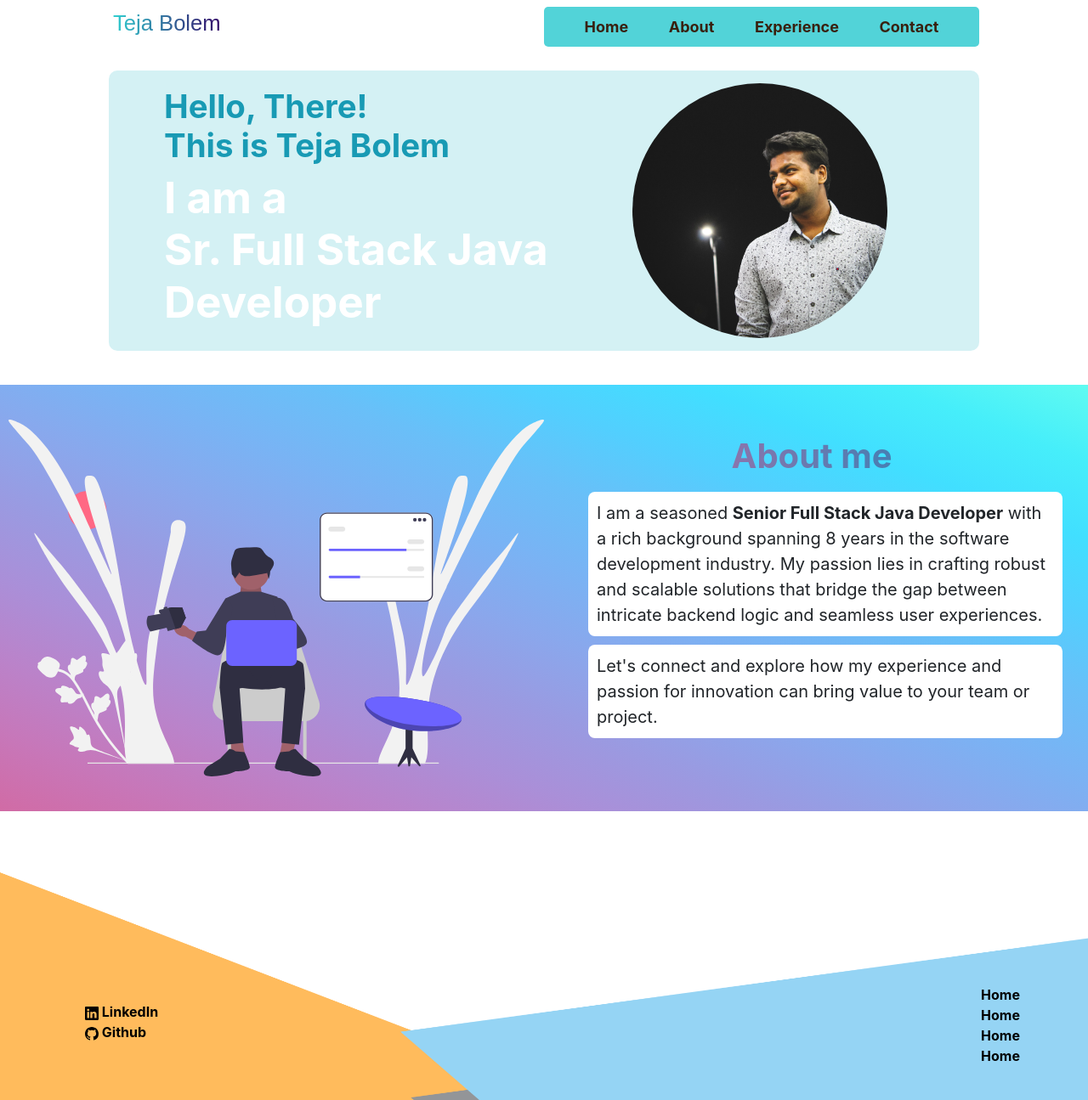
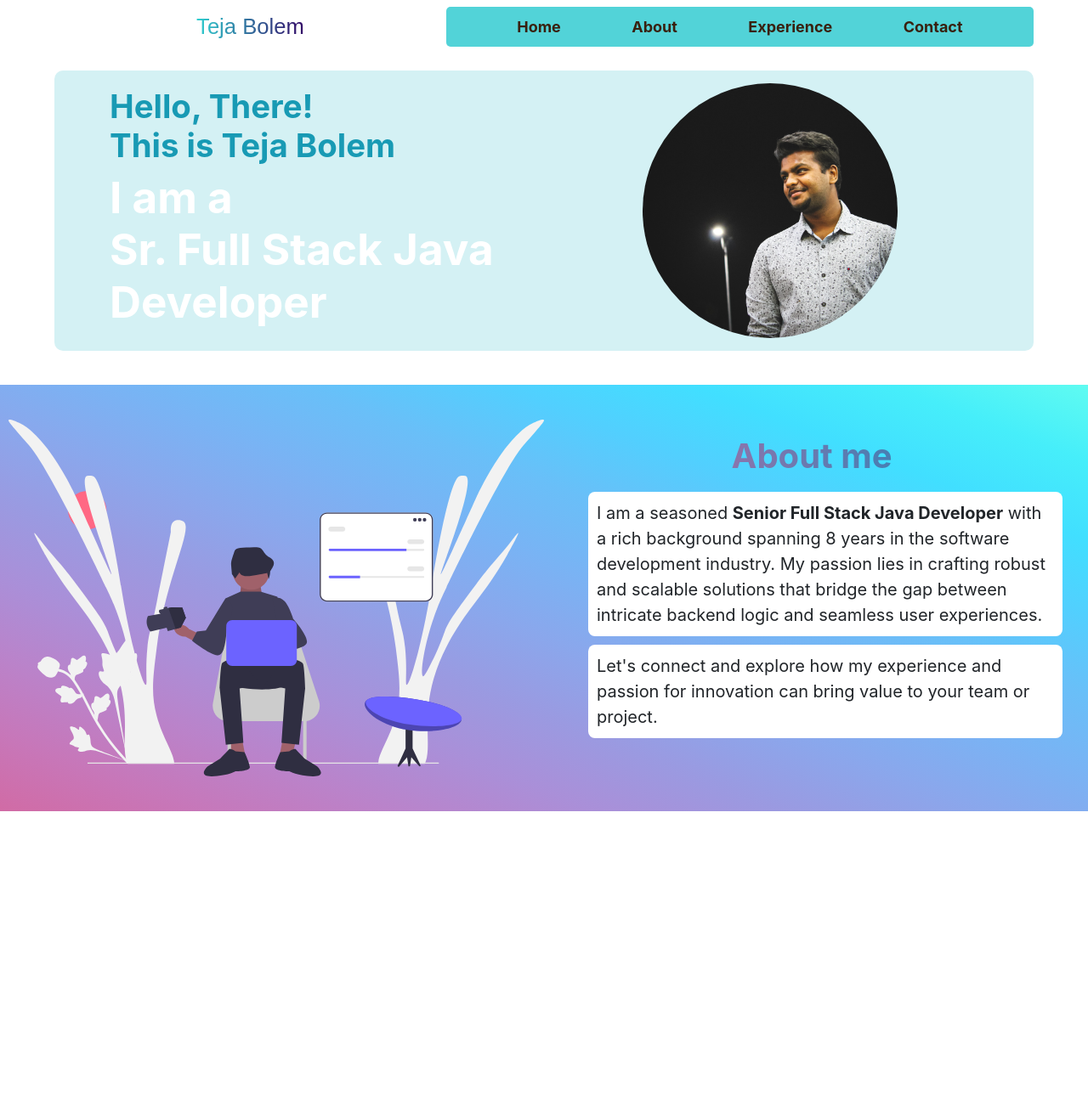
Before and after one commit to tbolem25/portfolio, an Angular app: page / in a window 1280 px wide. Shown: the whole page at 85% size. After the commit the page ends 975 px from the top, so only its background shows below. Built offline with nearby package versions, Linux system fonts and the light colour scheme; a web font is replaced by a local one.

Commit message:
navbar working

```diff
--- a/package.json
+++ b/package.json
@@ -23,6 +23,7 @@
     "@angular/ssr": "^17.0.7",
     "bootstrap-icons": "^1.11.2",
     "express": "^4.18.2",
+    "ngx-perfect-scrollbar": "^10.1.1",
     "rxjs": "~7.8.0",
     "tslib": "^2.3.0",
     "zone.js": "~0.14.2"
--- a/src/app/app.component.html
+++ b/src/app/app.component.html
@@ -1,6 +1,6 @@
 <!-- Nav Bar -->
 <div class="navbar" id="home">
-  <h1 id="grad" href="#home">Teja Bolem</h1>
+  <h1 href="#home">Teja Bolem</h1>
   <div class="nav-links">
     <a href="#home">Home</a>
     <a href="#about-me">About</a>
@@ -42,9 +42,29 @@
 
 </div>
 
-<footer>
+<!-- <div class="contact" id="contact">
+  <div class="contact-details">
+    <h1>Contact</h1>
+    <div>
+      <label>Email: </label><br>
+      <a href="mailto:tejabolem25@gmail.com">tejabolem25{{ '@' }}gmail.com</a>
+    </div>
+    <div><label>Phone: </label><br>
+      <a href="tel:+7326608211">+1 732-660-8211 </a>
+    </div>
+    <div>
+      <label>Location: </label>
+      <address>Gaithersburg, MD</address>
+    </div>
+  </div>
+  <div class="contact-svg">
+    <img src="assets/contact.svg" alt="person-svg">
+  </div>
+</div> -->
+
+<!-- <footer>
   <img src="assets/footer.png">
-  <div class="footer-float">
+  <div class="footer-float">:
     <div class="footer-links">
       <a href="https://www.linkedin.com/in/tbolem25/"><svg xmlns="http://www.w3.org/2000/svg" width="16" height="16"
           fill="currentColor" class="bi bi-linkedin" viewBox="0 0 16 16">
@@ -57,12 +77,35 @@
             d="M8 0C3.58 0 0 3.58 0 8c0 3.54 2.29 6.53 5.47 7.59.4.07.55-.17.55-.38 0-.19-.01-.82-.01-1.49-2.01.37-2.53-.49-2.69-.94-.09-.23-.48-.94-.82-1.13-.28-.15-.68-.52-.01-.53.63-.01 1.08.58 1.23.82.72 1.21 1.87.87 2.33.66.07-.52.28-.87.51-1.07-1.78-.2-3.64-.89-3.64-3.95 0-.87.31-1.59.82-2.15-.08-.2-.36-1.02.08-2.12 0 0 .67-.21 2.2.82.64-.18 1.32-.27 2-.27.68 0 1.36.09 2 .27 1.53-1.04 2.2-.82 2.2-.82.44 1.1.16 1.92.08 2.12.51.56.82 1.27.82 2.15 0 3.07-1.87 3.75-3.65 3.95.29.25.54.73.54 1.48 0 1.07-.01 1.93-.01 2.2 0 .21.15.46.55.38A8.012 8.012 0 0 0 16 8c0-4.42-3.58-8-8-8" />
         </svg> Github</a>
     </div>
-    <div class="other-links">
-      <a href="#">Home</a>
-      <a href="#">Home</a>
-      <a href="#">Home</a>
-      <a href="#">Home</a>
+    <div class="footer-links">
+      <a href="#home">Home</a>
+      <a href="#about-me">About</a>
+      <a href="#contact">Contact</a>
     </div>
   </div>
 
 </footer>
+
+footer
+  width: 100%
+  height: auto
+  position: relative
+  img
+    width: 100%
+    height: 40vh
+    object-fit: fill
+  .footer-float
+    width: 100%
+    display: flex
+    justify-content: space-around
+    position: absolute
+    bottom: 0
+    left: 0
+    a
+      text-decoration: none
+      color: Black
+      font-weight: bold
+    .footer-links
+      display: flex
+      flex-direction: column
+      padding: 60px 100px 20px -->
--- a/src/app/app.component.sass
+++ b/src/app/app.component.sass
@@ -2,13 +2,12 @@
   // top: 0
   // background-color: white
   // position: sticky
-  width: 80%
+  width: 90%
   display: flex
   flex-direction: row
   align-content: center
   justify-content: space-between
   margin: auto
-
   h1
     background: linear-gradient(to right, #30CFD0 0%, #330867 100%)
     background-clip: text
@@ -16,12 +15,14 @@
     font-family: Jenthill, sans-serif
     margin-left: 5px
     font-size: 2vw
+    text-align: center
+    margin: auto
   .nav-links
     display: flex
     flex-direction: row
     justify-content: space-evenly
     align-content: center
-    width: 50%
+    width: 60%
     background-color: #52D3D8
     border-radius: 5px
     padding: 5px 10px
@@ -36,12 +37,28 @@
       background-color: white
       color: #3498db
       border: 10px
+@media screen and (max-width: 600px)
+  .navbar
+    display: flex
+    flex-direction: column
+    justify-content: center
+    flex-wrap: wrap
+    h1
+      margin: 5px 5px 10px
+    .nav-links
+      width: 80%
+      padding: 3px 10px
+      a
+        font-size: 11px
+        padding: 2px 5px
 
+
+/* Welcome section*/
 .welcome
   display: flex
   justify-content: center
   align-content: center
-  width: 80%
+  width: 90%
   height: auto
   margin: 20px auto
   color: #189AB4
@@ -121,36 +138,24 @@
       width: 100%
       height: auto
 
+/* Contact styles*/
+.contact
+  width: 80%
+  display: flex
+  justify-content: space-between
+  gap: 10px
+  align-items: center
+  margin: auto auto 20px
+  .contact-details
+    width: 40%
+    background-color: #75E6DA
+    padding: 40px 30px
+    border-radius: 10px
+    label
+      font-weight: bold
+  .contact-svg
+    width: 50%
+    img
+      width: 100%
 
 /* Footer styles */
-footer
-  width: 100%
-  height: auto
-  position: relative
-  img
-    width: 100%
-    height: 40vh
-    object-fit: fill
-  .footer-float
-    width: 100%
-    display: flex
-    justify-content: space-between
-    align-items: flex-start
-    position: absolute
-    bottom: 0
-    left: 0
-    a
-      text-decoration: none
-      color: Black
-      font-weight: bold
-    .footer-links
-      display: flex
-      flex-direction: column
-      align-items: flex-start
-      padding: 60px 100px 20px
-
-    .other-links
-      display: flex
-      flex-direction: column
-      align-items: flex-start
-      padding: 40px 80px
```
Also changed, not shown: src/assets/contact.svg (added), 1 other file (tests, documents, lock files or other folders).
